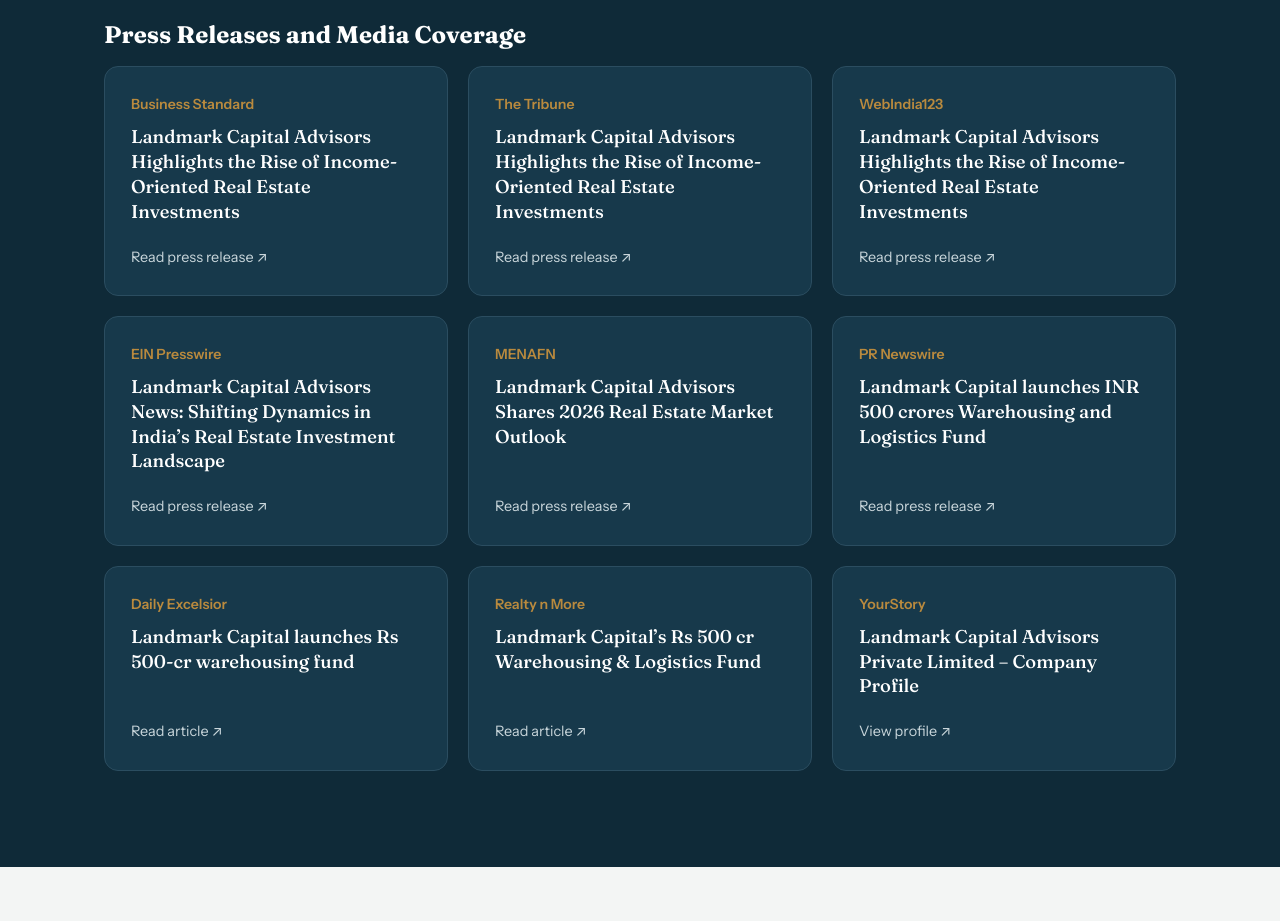
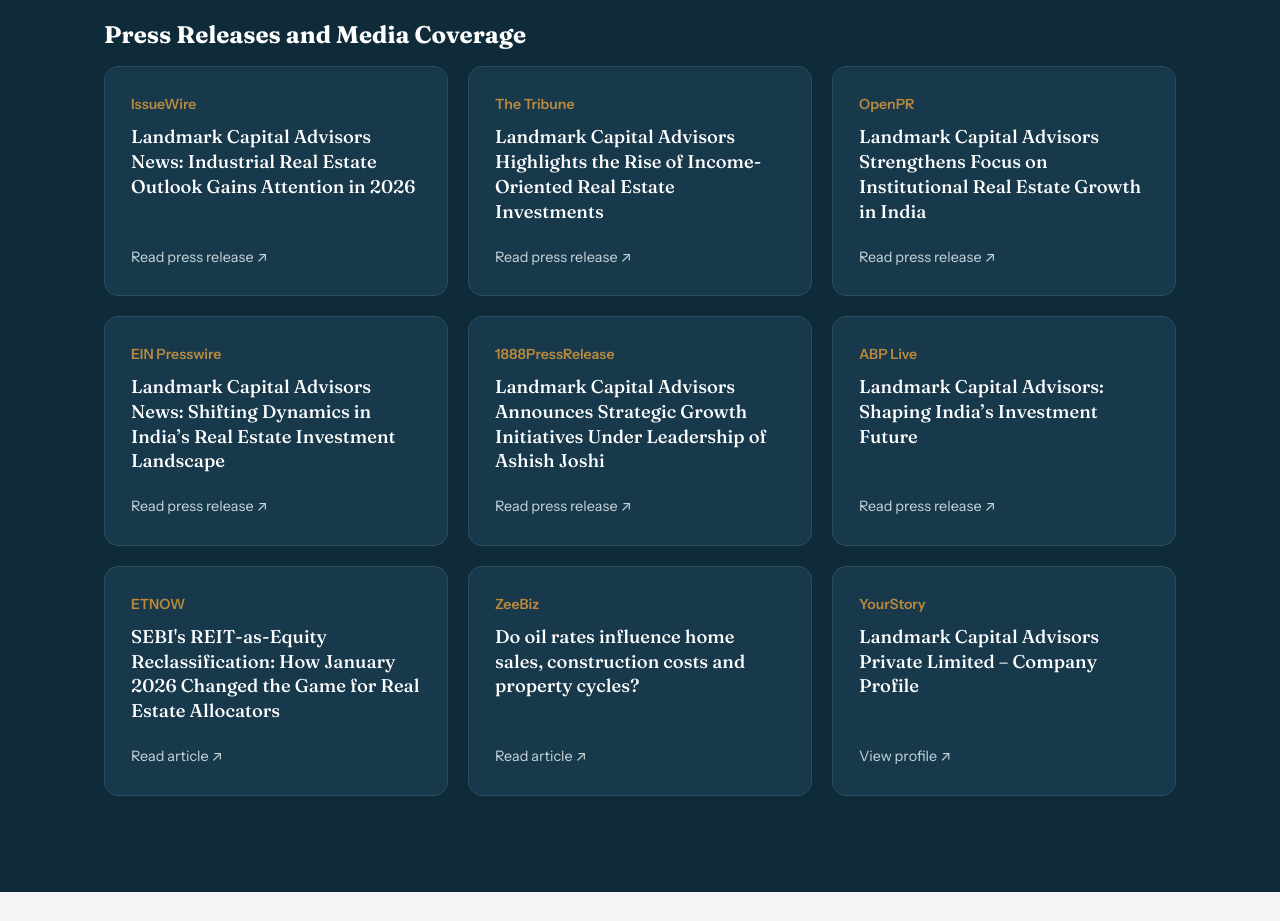
Before and after one commit to landmarkcapitaladvisorsnews-lab/cloudflare-pages-new, a plain HTML site: page index.html in a window 1280 px wide. Shown: the part 5300-6221 px from the top of the page. Drawn offline with Linux system fonts and the light colour scheme.

Commit message:
Update index.html

```diff
--- a/index.html
+++ b/index.html
@@ -9,7 +9,15 @@
 <meta name="keywords" content="Landmark Capital Advisors Private Limited, Landmark Capital Advisors News, Landmark Capital Advisors, real estate investment management, real estate private equity, Alternative Investment Funds, asset management">
 
 <meta name="robots" content="index, follow">
+<link rel="canonical" href="https://landmarkcapitaladvisorsprivatelimited.pages.dev/">
 
+<meta property="og:title" content="Landmark Capital Advisors Private Limited | Latest News">
+
+<meta property="og:description" content="Explore Landmark Capital Advisors Private Limited, real estate investments, private equity, AIF strategies and the latest Landmark Capital Advisors News.">
+
+<meta property="og:type" content="website">
+
+<meta property="og:url" content="https://landmarkcapitaladvisorsprivatelimited.pages.dev/">
 
 <link rel="preconnect" href="https://fonts.googleapis.com">
 <link rel="preconnect" href="https://fonts.gstatic.com" crossorigin>
@@ -271,22 +279,22 @@ footer{background:#0A1E29;color:#8FA4AE;text-align:center;padding:28px 0;font-si
 
     <h3 class="pr-title">Press Releases and Media Coverage</h3>
     <div class="pr-grid">
-      <a class="pr" href="https://www.business-standard.com/content/press-releases-ani/landmark-capital-advisors-highlights-the-rise-of-income-oriented-real-estate-investments-126080501103_1.html" target="_blank" rel="noopener noreferrer">
-        <div><div class="src">Business Standard</div><div class="ttl">Landmark Capital Advisors Highlights the Rise of Income-Oriented Real Estate Investments</div></div><span class="go">Read press release ↗</span></a>
+      <a class="pr" href="https://www.issuewire.com/landmark-capital-advisors-news-industrial-real-estate-outlook-gains-attention-in-2026-1861087655801493" target="_blank" rel="noopener noreferrer">
+        <div><div class="src">IssueWire</div><div class="ttl">Landmark Capital Advisors News: Industrial Real Estate Outlook Gains Attention in 2026</div></div><span class="go">Read press release ↗</span></a>
       <a class="pr" href="https://www.tribuneindia.com/news/business/landmark-capital-advisors-highlights-the-rise-of-income-oriented-real-estate-investments/" target="_blank" rel="noopener noreferrer">
         <div><div class="src">The Tribune</div><div class="ttl">Landmark Capital Advisors Highlights the Rise of Income-Oriented Real Estate Investments</div></div><span class="go">Read press release ↗</span></a>
-      <a class="pr" href="https://news.webindia123.com/news/Articles/Business/20260805/4483504.html" target="_blank" rel="noopener noreferrer">
-        <div><div class="src">WebIndia123</div><div class="ttl">Landmark Capital Advisors Highlights the Rise of Income-Oriented Real Estate Investments</div></div><span class="go">Read press release ↗</span></a>
+      <a class="pr" href="https://www.openpr.com/news/4454705/landmark-capital-advisors-strengthens-focus-on-institutional" target="_blank" rel="noopener noreferrer">
+        <div><div class="src">OpenPR</div><div class="ttl">Landmark Capital Advisors Strengthens Focus on Institutional Real Estate Growth in India</div></div><span class="go">Read press release ↗</span></a>
       <a class="pr" href="https://www.einpresswire.com/article/905824552/landmark-capital-advisors-news-shifting-dynamics-in-india-s-real-estate-investment-landscape" target="_blank" rel="noopener noreferrer">
         <div><div class="src">EIN Presswire</div><div class="ttl">Landmark Capital Advisors News: Shifting Dynamics in India’s Real Estate Investment Landscape</div></div><span class="go">Read press release ↗</span></a>
-      <a class="pr" href="https://menafn.com/1111123938/Landmark-Capital-Advisors-Shares-2026-Real-Estate-Market-Outlook" target="_blank" rel="noopener noreferrer">
-        <div><div class="src">MENAFN</div><div class="ttl">Landmark Capital Advisors Shares 2026 Real Estate Market Outlook</div></div><span class="go">Read press release ↗</span></a>
-      <a class="pr" href="https://prnewswire.com/ae/news-releases/landmark-capital-launches-inr-500-crores-warehousing-and-logistics-fund-816383743.html" target="_blank" rel="noopener noreferrer">
-        <div><div class="src">PR Newswire</div><div class="ttl">Landmark Capital launches INR 500 crores Warehousing and Logistics Fund</div></div><span class="go">Read press release ↗</span></a>
-      <a class="pr" href="https://www.dailyexcelsior.com/?p=1248874" target="_blank" rel="noopener noreferrer">
-        <div><div class="src">Daily Excelsior</div><div class="ttl">Landmark Capital launches Rs 500-cr warehousing fund</div></div><span class="go">Read article ↗</span></a>
-      <a class="pr" href="https://realtynmore.com/landmark-capitals-rs-500-cr-warehousing-logistics-fund" target="_blank" rel="noopener noreferrer">
-        <div><div class="src">Realty n More</div><div class="ttl">Landmark Capital’s Rs 500 cr Warehousing &amp; Logistics Fund</div></div><span class="go">Read article ↗</span></a>
+      <a class="pr" href="https://www.1888pressrelease.com/landmark-capital-advisors-announces-strategic-growth-initiat-pr-765370.html" target="_blank" rel="noopener noreferrer">
+        <div><div class="src">1888PressRelease</div><div class="ttl">Landmark Capital Advisors Announces Strategic Growth Initiatives Under Leadership of Ashish Joshi</div></div><span class="go">Read press release ↗</span></a>
+      <a class="pr" href="https://news.abplive.com/brand-wire/landmark-capital-advisors-shaping-india-s-investment-future-1835188" target="_blank" rel="noopener noreferrer">
+        <div><div class="src">ABP Live</div><div class="ttl">Landmark Capital Advisors: Shaping India’s Investment Future</div></div><span class="go">Read press release ↗</span></a>
+      <a class="pr" href="https://www.etnownews.com/bizz-impact/sebis-reit-as-equity-reclassification-how-january-2026-changed-the-game-for-real-estate-allocators-article-155045886" target="_blank" rel="noopener noreferrer">
+        <div><div class="src">ETNOW</div><div class="ttl">SEBI's REIT-as-Equity Reclassification: How January 2026 Changed the Game for Real Estate Allocators</div></div><span class="go">Read article ↗</span></a>
+      <a class="pr" href="https://www.zeebiz.com/branded/report-do-oil-rates-influence-home-sales-construction-costs-and-property-cycles-lessons-from-3-decades-397038" target="_blank" rel="noopener noreferrer">
+        <div><div class="src">ZeeBiz</div><div class="ttl">Do oil rates influence home sales, construction costs and property cycles?</div></div><span class="go">Read article ↗</span></a>
       <a class="pr" href="https://yourstory.com/companies/landmark-capital-advisors-private-limited" target="_blank" rel="noopener noreferrer">
         <div><div class="src">YourStory</div><div class="ttl">Landmark Capital Advisors Private Limited – Company Profile</div></div><span class="go">View profile ↗</span></a>
     </div>
```
